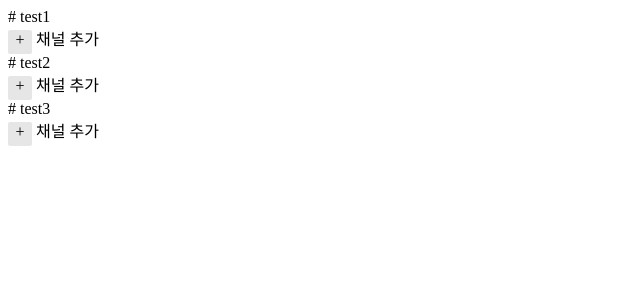
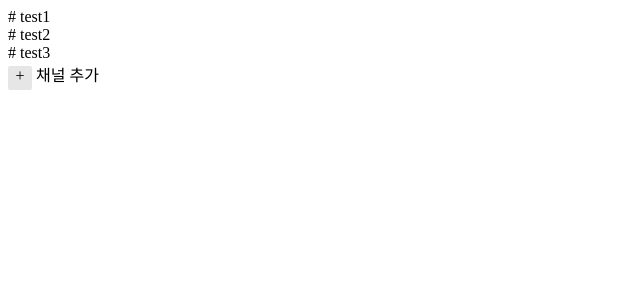
Before and after one commit to fms2014-github/clone-coding-slack, a Vue app: page / in a window 1280 px wide. Shown: the top 300 px of the page, without its empty margins (0-640 px from the left). Built offline with nearby package versions, Linux system fonts and the light colour scheme.

Commit message:
-사이드바 메뉴 List component 개발 중 -- 채팅방 리스트 생성 버튼 기능

```diff
--- a/src/App.vue
+++ b/src/App.vue
@@ -1,7 +1,7 @@
 <template>
   <div id="app">
-    <list v-for="listItem in listItems" :key="listItem.id" v-on:clickEvent="test">
-      <list-item :listItem="listItem"></list-item>
+    <list v-on:clickEvent="test">
+      <list-item :listItem="listItem" v-for="listItem in listItems" :key="listItem.id" ></list-item>
     </list>
   </div>
 </template>
@@ -9,6 +9,7 @@
 <script>
 import List from '@/components/List.vue'
 import ListItem from '@/components/ListItem.vue'
+
 export default {
   components: { List, ListItem },
   data(){
@@ -21,9 +22,9 @@ export default {
     }
   },
   methods:{
-    test: () => {
+    test() {
       console.log("채널 추가");
-      let len = this.$data.listItems.length;
+      let len = this.$data.listItems.length + 1;
       this.$data.listItems.push("test" + len);
     }
   }
```
